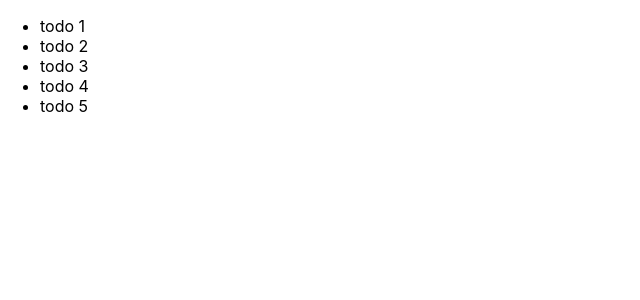
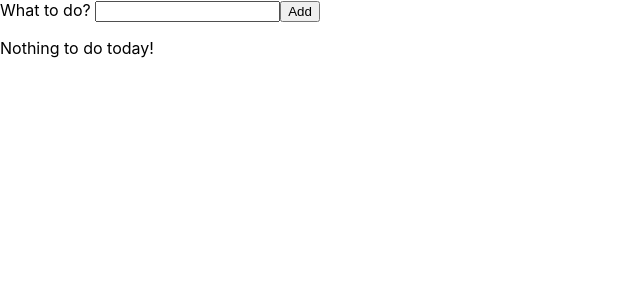
Before and after one commit to jrpbautista/learning-react, a React (Create React App) app: page / in a window 1280 px wide. Shown: the top 300 px of the page, without its empty margins (0-640 px from the left). Built offline with nearby package versions, Linux system fonts and the light colour scheme.

Commit message:
sample CRUD todo list

```diff
--- a/src/App.js
+++ b/src/App.js
@@ -1,35 +1,37 @@
-import TodoItem from "./components/TodoItem.js";
+import { useState } from "react";
+import Form from "./components/todo/form/Form";
+import TodoItem from "./components/todo/item/Item";
 
 function App() {
-    const DUMMY_TODO = [
-        {
-            text: "todo 1",
-        },
-        {
-            text: "todo 2",
-        },
-        {
-            text: "todo 3",
-        },
-        {
-            text: "todo 4",
-        },
-        {
-            text: "todo 5",
-        },
-    ];
+    const [todoList, setTodoList] = useState([]);
 
-    const clickItemHandler = (text) => {
-        alert(text + " is clicked");
+    const deleteItemHandler = (id) => {
+        setTodoList((prevState) => prevState.filter((todo) => todo.id !== id));
+    };
+
+    const addItemHandler = (text) => {
+        setTodoList((prevState) => [
+            ...prevState,
+            { text, id: `${Math.random()}` },
+        ]);
     };
 
     return (
         <div className="App">
-            <ul>
-                {DUMMY_TODO.map((todo) => (
-                    <TodoItem text={todo.text} onItemClick={clickItemHandler} />
-                ))}
-            </ul>
+            <Form onAddItem={addItemHandler} />
+            {todoList.length !== 0 && (
+                <ul>
+                    {todoList.map((todo) => (
+                        <TodoItem
+                            key={todo.id}
+                            id={todo.id}
+                            text={todo.text}
+                            onDeleteClick={deleteItemHandler}
+                        />
+                    ))}
+                </ul>
+            )}
+            {todoList.length === 0 && <p>Nothing to do today!</p>}
         </div>
     );
 }
--- a/src/components/TodoItem.js
+++ /dev/null
@@ -1,9 +0,0 @@
-const TodoItem = (props) => {
-    const onClickHandler = () => {
-        props.onItemClick(props.text);
-    };
-
-    return <li onClick={onClickHandler}>{props.text}</li>;
-};
-
-export default TodoItem;
--- /dev/null
+++ b/src/components/todo/form/Form.js
@@ -0,0 +1,32 @@
+import { useState } from "react";
+
+const Form = (props) => {
+    const [todo, setTodo] = useState();
+
+    const todoChangeHandler = (event) => {
+        setTodo(event.target.value);
+    };
+
+    const addTodoItemHandler = (event) => {
+        event.preventDefault();
+        props.onAddItem(todo);
+        setTodo("");
+    };
+
+    return (
+        <form onSubmit={addTodoItemHandler}>
+            <label htmlFor="item-desc">What to do? </label>
+            <input
+                type="text"
+                id="item-desc"
+                name="item-desc"
+                onChange={todoChangeHandler}
+                value={todo}
+                required
+            />
+            <button type="submit">Add</button>
+        </form>
+    );
+};
+
+export default Form;
--- /dev/null
+++ b/src/components/todo/item/Item.js
@@ -0,0 +1,14 @@
+const Item = (props) => {
+    const onDeleteHandler = () => {
+        props.onDeleteClick(props.id);
+    };
+
+    return (
+        <>
+            <li>{props.text}</li>
+            <button onClick={onDeleteHandler}>Delete</button>
+        </>
+    );
+};
+
+export default Item;
```
